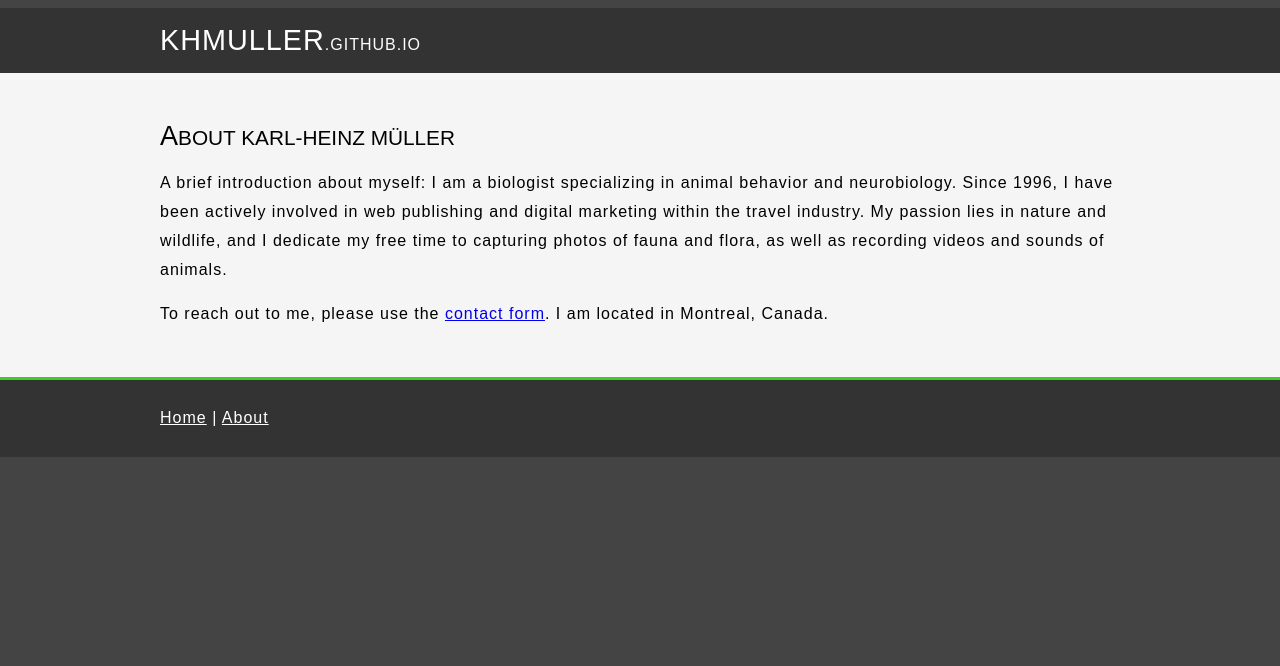
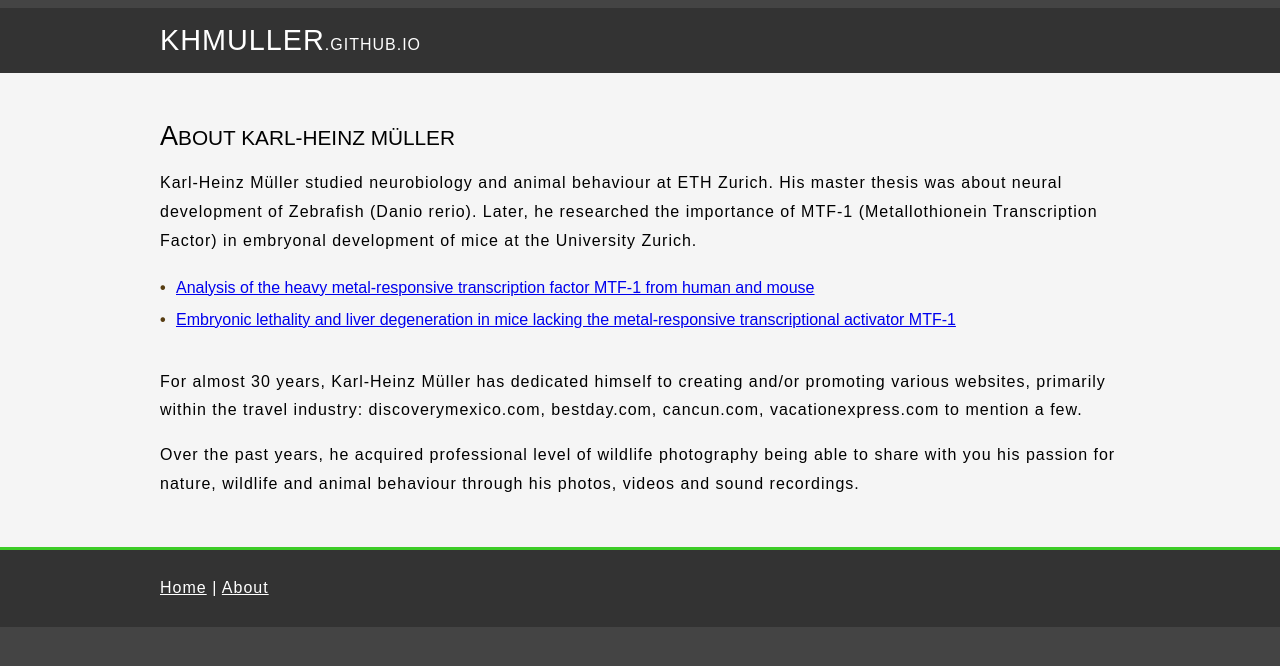
Before and after one commit to KHMuller/khmuller.github.io, a Jekyll site: the page built from about/index.md, in a window 1280 px wide. Shown: the top 666 px of the page. Built offline with Jekyll 4.4.1, drawn with Linux system fonts in a browser that asks for light colours.

Commit message:
Update about.

```diff
--- a/about/index.md
+++ b/about/index.md
@@ -7,6 +7,11 @@ canonical: https://khmuller.github.io/about/
 
 ## About Karl-Heinz Müller
 
-A brief introduction about myself: I am a biologist specializing in animal behavior and neurobiology. Since 1996, I have been actively involved in web publishing and digital marketing within the travel industry. My passion lies in nature and wildlife, and I dedicate my free time to capturing photos of fauna and flora, as well as recording videos and sounds of animals.
+Karl-Heinz Müller studied neurobiology and animal behaviour at ETH Zurich. His master thesis was about neural development of Zebrafish (Danio rerio). Later, he researched the importance of MTF-1 (Metallothionein Transcription Factor) in embryonal development of mice at the University Zurich.
 
-To reach out to me, please use the [contact form](https://forms.gle/X7ouyRrDDCWLJBV48). I am located in Montreal, Canada.
+- [Analysis of the heavy metal-responsive transcription factor MTF-1 from human and mouse](https://pubmed.ncbi.nlm.nih.gov/8619126/)
+- [Embryonic lethality and liver degeneration in mice lacking the metal‐responsive transcriptional activator MTF‐1](https://www.embopress.org/doi/full/10.1093/emboj/17.10.2846)
+
+For almost 30 years, Karl-Heinz Müller has dedicated himself to creating and/or promoting various websites, primarily within the travel industry: discoverymexico.com, bestday.com, cancun.com, vacationexpress.com to mention a few.
+
+Over the past years, he acquired professional level of wildlife photography being able to share with you his passion for nature, wildlife and animal behaviour through his photos, videos and sound recordings.
```
Also changed, not shown: _layouts/default.html (line endings or trailing spaces).
